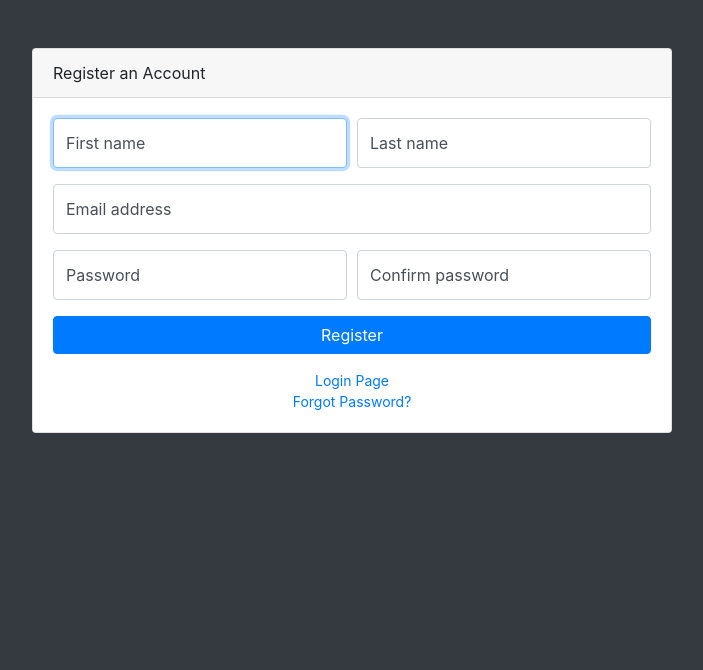
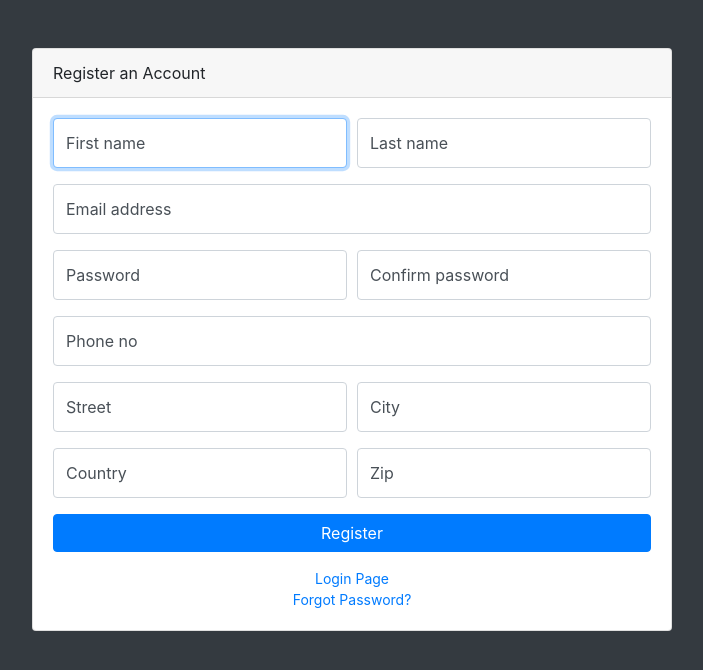
Before and after one commit to sachinpal5522/broom, a CodeIgniter app: page /database/index.php/register in a window 1280 px wide. Shown: the top 670 px of the page, without its empty margins (288-991 px from the left). Run offline with CodeIgniter, Linux system fonts and the light colour scheme; some libraries are stand-ins or nearby versions.

Commit message:
login and registration functionality completed.

```diff
--- a/application/config/autoload.php
+++ b/application/config/autoload.php
@@ -58,7 +58,7 @@ $autoload['packages'] = array();
 |
 |	$autoload['libraries'] = array('user_agent' => 'ua');
 */
-$autoload['libraries'] = array();
+$autoload['libraries'] = array('session');
 
 /*
 | -------------------------------------------------------------------
--- a/application/config/database.php
+++ b/application/config/database.php
@@ -76,8 +76,8 @@ $query_builder = TRUE;
 $db['default'] = array(
 	'dsn'	=> '',
 	'hostname' => 'localhost',
-	'username' => 'root',
-	'password' => '',
+	'username' => 'broom',
+	'password' => 'magicbroom',
 	'database' => 'edisposer',
 	'dbdriver' => 'mysqli',
 	'dbprefix' => '',
--- a/application/controllers/login.php
+++ b/application/controllers/login.php
@@ -8,7 +8,11 @@ class login extends MY_Controller
 
 	public function authorize()
 	{
-		  redirect('home');
+		$this->load->database();
+		$this->load->model('loginModel','lm');
+		$data=$this->input->post();
+		$this->lm->validate($data);
+
 	}
 
 }
--- a/application/controllers/register.php
+++ b/application/controllers/register.php
@@ -5,5 +5,13 @@ class register extends MY_Controller
 	{
 		$this->load->view('register');
 	}
+
+	public function sineup()
+	{
+		$this->load->database();
+		$this->load->model('regmodel','rm');
+		$data=$this->input->post();
+		$this->rm->uploadData($data);
+	}
 }
 ?>
--- a/application/views/register.php
+++ b/application/views/register.php
@@ -17,6 +17,7 @@
 		echo link_tag("asset/css/sb-admin.css");
 	?>
 
+
   </head>
 
   <body class="bg-dark">
@@ -25,18 +26,27 @@
       <div class="card card-register mx-auto mt-5">
         <div class="card-header">Register an Account</div>
         <div class="card-body">
-          <form>
+          <?php echo form_open('register/sineup')?>
+			<?php if($error=$this->session->flashdata('regerror')):?>
+
+			<div class="form-group">
+              <div>
+					<h4 class="text-danger"><?php echo $error;?></h4>
+              </div>
+            </div>
+
+			<?php endif;?>
             <div class="form-group">
               <div class="form-row">
                 <div class="col-md-6">
                   <div class="form-label-group">
-                    <input type="text" id="firstName" class="form-control" placeholder="First name" required="required" autofocus="autofocus">
+                    <input type="text" id="firstName" name="firstName" class="form-control" placeholder="First name" required autofocus="autofocus">
                     <label for="firstName">First name</label>
                   </div>
                 </div>
                 <div class="col-md-6">
                   <div class="form-label-group">
-                    <input type="text" id="lastName" class="form-control" placeholder="Last name" required="required">
+                    <input type="text" id="lastName" name="lastName" class="form-control" placeholder="Last name" required>
                     <label for="lastName">Last name</label>
                   </div>
                 </div>
@@ -44,7 +54,7 @@
             </div>
             <div class="form-group">
               <div class="form-label-group">
-                <input type="email" id="inputEmail" class="form-control" placeholder="Email address" required="required">
+                <input type="email" id="inputEmail" name="inputEmail" class="form-control" placeholder="Email address" required>
                 <label for="inputEmail">Email address</label>
               </div>
             </div>
@@ -52,23 +62,63 @@
               <div class="form-row">
                 <div class="col-md-6">
                   <div class="form-label-group">
-                    <input type="password" id="inputPassword" class="form-control" placeholder="Password" required="required">
+                    <input type="password" id="inputPassword" name="inputPassword" class="form-control" placeholder="Password" required>
                     <label for="inputPassword">Password</label>
                   </div>
                 </div>
                 <div class="col-md-6">
                   <div class="form-label-group">
-                    <input type="password" id="confirmPassword" class="form-control" placeholder="Confirm password" required="required">
+                    <input type="password" id="confirmPassword" name="confirmPassword" class="form-control" placeholder="Confirm password" required>
                     <label for="confirmPassword">Confirm password</label>
                   </div>
                 </div>
               </div>
             </div>
-            <a class="btn btn-primary btn-block" href="login.html">Register</a>
+			<div class="form-group">
+              <div class="form-label-group">
+                <input type="text" id="inputPhone" name="inputPhone" class="form-control" placeholder="Email address" pattern="[789][0-9]{9}" required>
+                <label for="inputPhone">Phone no</label>
+              </div>
+            </div>
+			<div class="form-group">
+              <div class="form-row">
+                <div class="col-md-6">
+                  <div class="form-label-group">
+                    <input type="text" id="street" name="street" class="form-control" placeholder="Password" required>
+                    <label for="street">Street</label>
+                  </div>
+                </div>
+                <div class="col-md-6">
+                  <div class="form-label-group">
+                    <input type="text" id="city"  name="city" class="form-control" placeholder="Confirm password" required>
+                    <label for="city">City</label>
+                  </div>
+                </div>
+              </div>
+            </div>
+			<div class="form-group">
+              <div class="form-row">
+                <div class="col-md-6">
+                  <div class="form-label-group">
+                    <input type="text" id="Country" name="Country" class="form-control" placeholder="Password" required>
+                    <label for="Country">Country</label>
+                  </div>
+                </div>
+                <div class="col-md-6">
+                  <div class="form-label-group">
+                    <input type="text" id="zip" name="zip" class="form-control" placeholder="Confirm password" required>
+                    <label for="zip">Zip</label>
+                  </div>
+                </div>
+              </div>
+            </div>
+
+            <input type="submit" class="btn btn-primary btn-block" value="Register"/>
           </form>
           <div class="text-center">
             <a class="d-block small mt-3" href="login.html">Login Page</a>
             <a class="d-block small" href="forgot-password.html">Forgot Password?</a>
+
           </div>
         </div>
       </div>
@@ -80,7 +130,21 @@
 
     <!-- Core plugin JavaScript-->
     <script src="<?php echo base_url('asset/vendor/jquery-easing/jquery.easing.min.js');?>"></script>
+	<script type="text/javascript">
+		var password = document.getElementById("inputPassword"), confirm_password = document.getElementById("confirmPassword");
 
+		function validatePassword(){
+		  if(password.value != confirm_password.value) {
+			confirm_password.setCustomValidity("Passwords Don't Match");
+		  } else {
+			confirm_password.setCustomValidity('');
+		  }
+		}
+
+		password.onchange = validatePassword;
+		confirm_password.onkeyup = validatePassword;
+
+	</script>
   </body>
 
 </html>
```
Also changed, not shown: application/models/loginModel.php (added, +22 -0 lines), application/models/regmodel.php (added, +38 -0 lines), application/views/login.php (+11 -2 lines).
